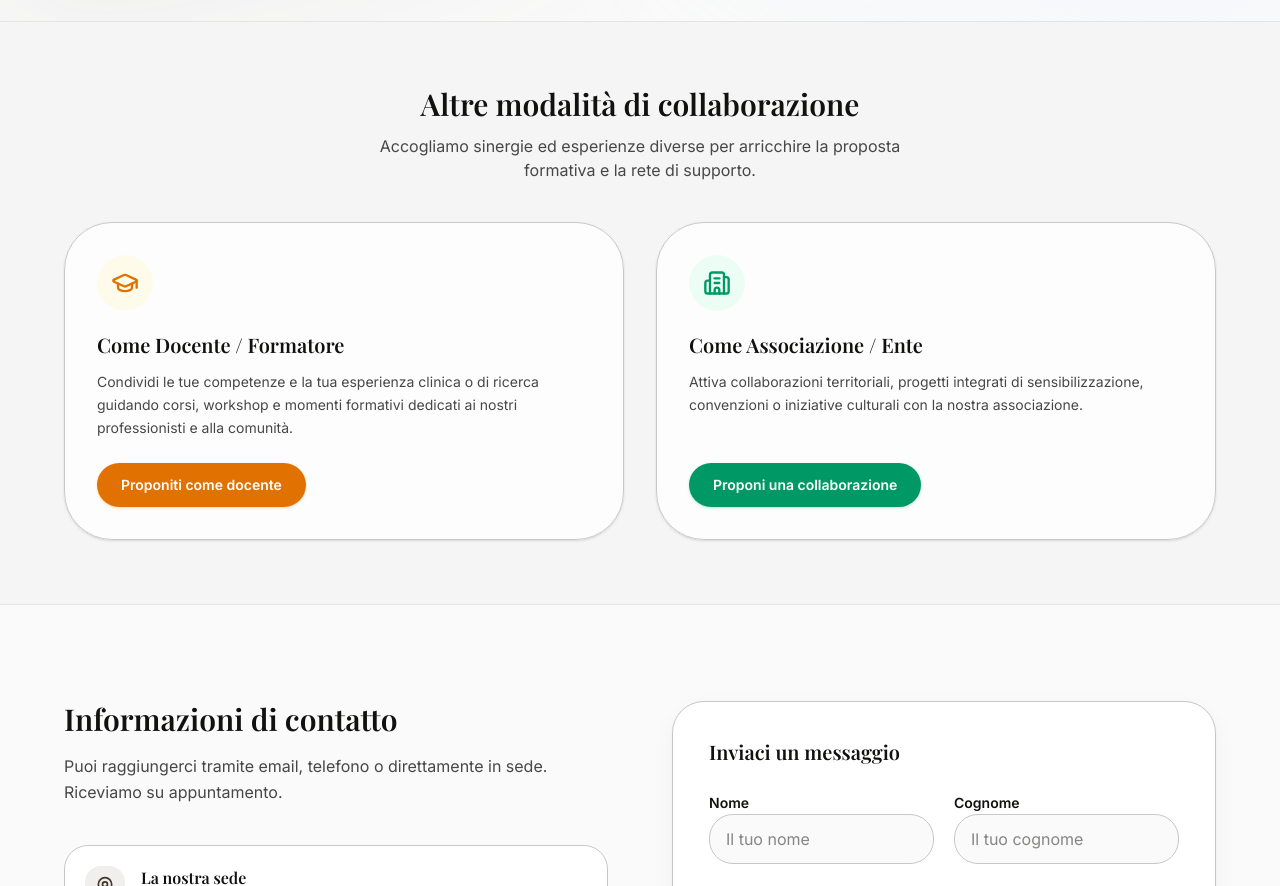
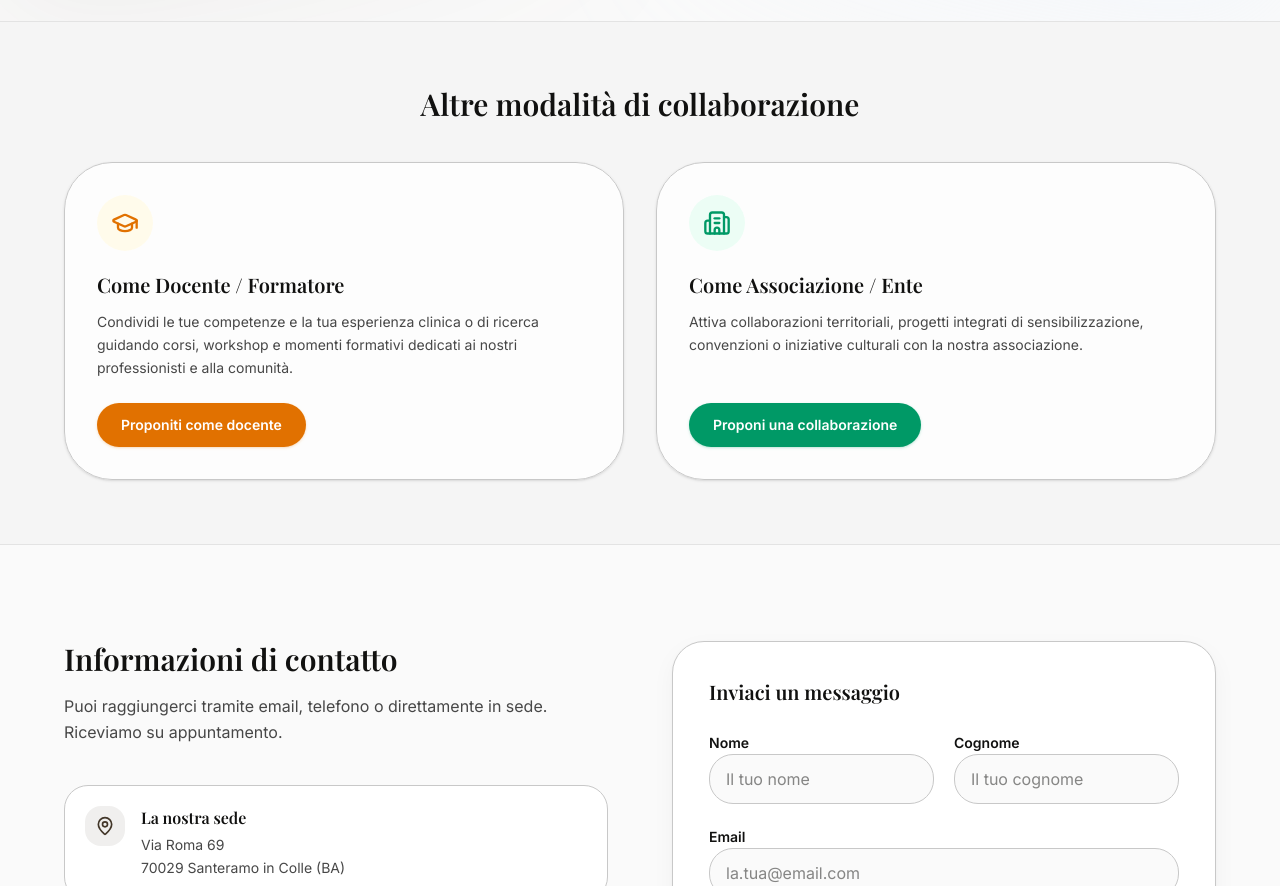
Before and after one commit to applicaaps/applica, a Next.js app in the folder applica-app/: page /contatti in a window 1280 px wide. Shown: the part 860-1746 px from the top of the page. Built offline with nearby package versions, Linux system fonts and the light colour scheme; a web font is replaced by a local one.

Commit message:
mod testo2

```diff
--- a/applica-app/app/contatti/page.tsx
+++ b/applica-app/app/contatti/page.tsx
@@ -98,12 +98,9 @@ export default function Contatti() {
         <div className="container mx-auto max-w-6xl">
           <RevealSection>
             <div className="text-center mb-10">
-              <h2 className="text-2xl md:text-3xl font-bold text-[var(--color-on-surface)] mb-3">
+              <h2 className="text-2xl md:text-3xl font-bold text-[var(--color-on-surface)]">
                 Altre modalità di collaborazione
               </h2>
-              <p className="text-base text-[var(--color-on-surface-variant)] max-w-xl mx-auto">
-                Accogliamo sinergie ed esperienze diverse per arricchire la proposta formativa e la rete di supporto.
-              </p>
             </div>
           </RevealSection>
 
```
